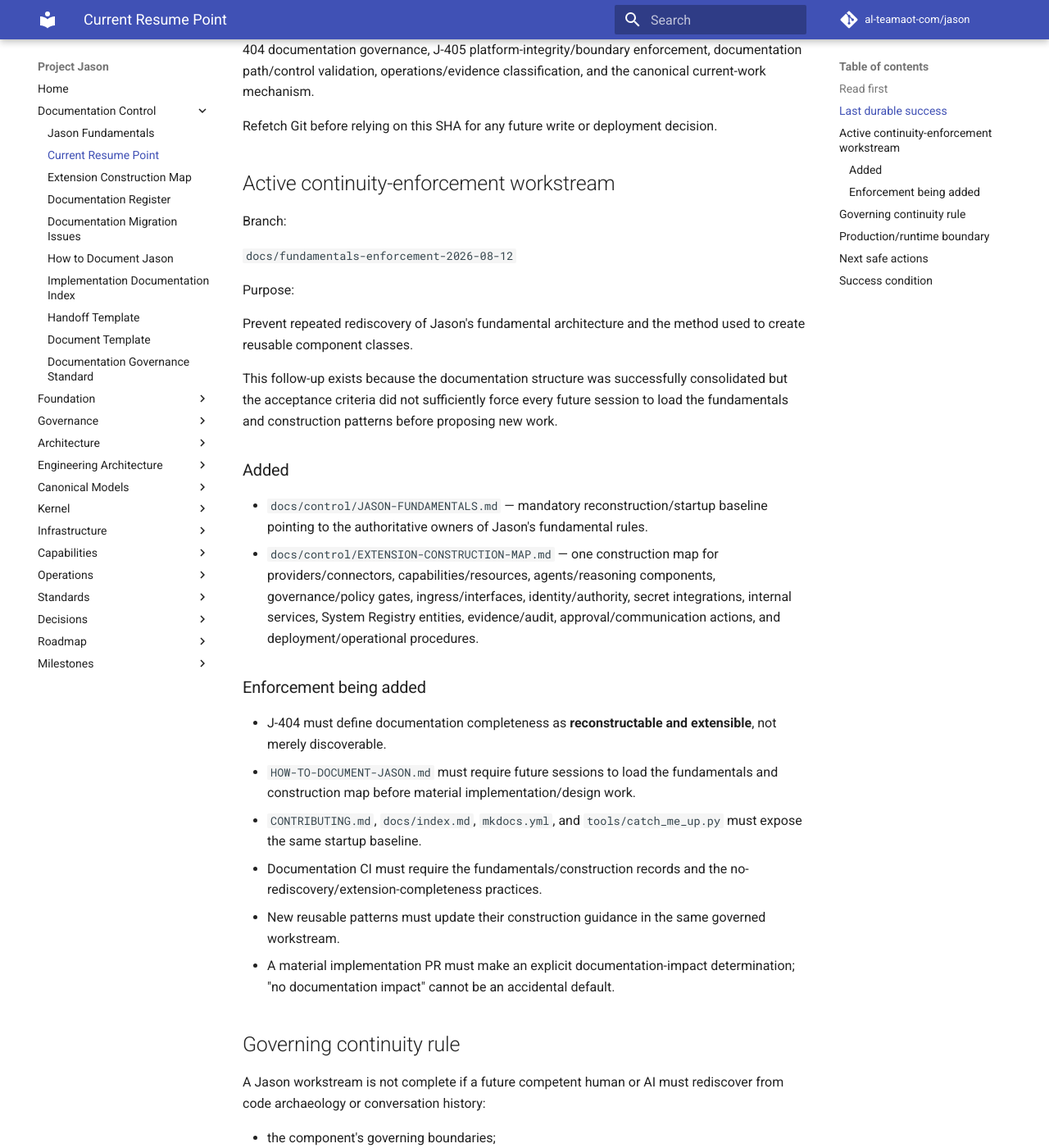
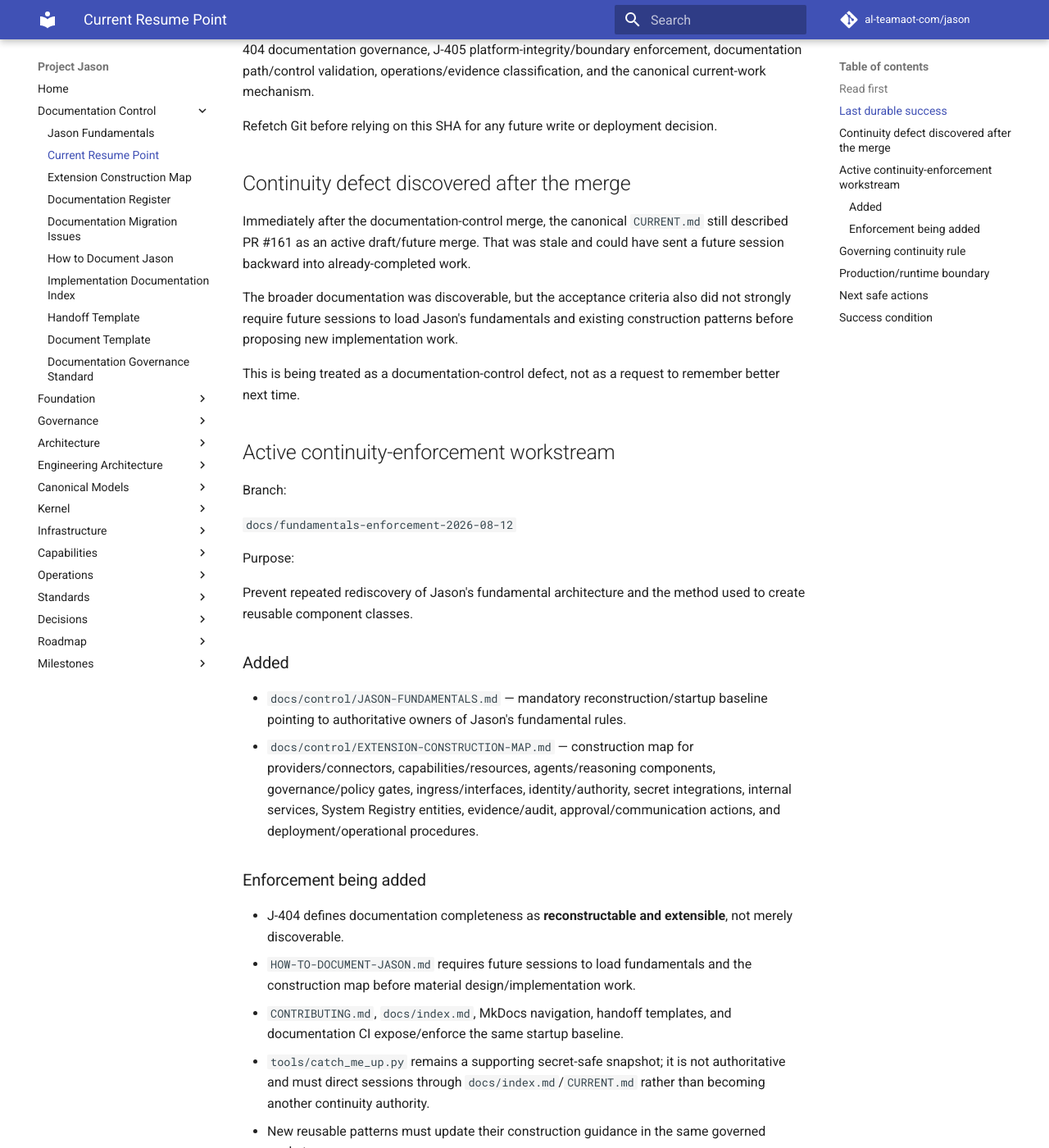
Before and after one commit to al-teamaot-com/jason, an MkDocs documentation site: the page built from docs/control/CURRENT.md, in a window 1280 px wide and 1400 px high, scrolled down 1115 px. Shown: the whole window at 82% size. Built offline with MkDocs 1.6.1 and Material for MkDocs 9.7.7, drawn with Linux system fonts in a browser that asks for light colours; comment, search, counter and statistics services are not loaded; some of the changed text lies outside the part shown.

Commit message:
Record the stale-current defect and continuity correction

```diff
--- a/docs/control/CURRENT.md
+++ b/docs/control/CURRENT.md
@@ -31,6 +31,14 @@ That merge established `docs/` as Jason's single human-facing documentation cont
 
 Refetch Git before relying on this SHA for any future write or deployment decision.
 
+## Continuity defect discovered after the merge
+
+Immediately after the documentation-control merge, the canonical `CURRENT.md` still described PR #161 as an active draft/future merge. That was stale and could have sent a future session backward into already-completed work.
+
+The broader documentation was discoverable, but the acceptance criteria also did not strongly require future sessions to load Jason's fundamentals and existing construction patterns before proposing new implementation work.
+
+This is being treated as a documentation-control defect, not as a request to remember better next time.
+
 ## Active continuity-enforcement workstream
 
 Branch:
@@ -41,21 +49,19 @@ Purpose:
 
 Prevent repeated rediscovery of Jason's fundamental architecture and the method used to create reusable component classes.
 
-This follow-up exists because the documentation structure was successfully consolidated but the acceptance criteria did not sufficiently force every future session to load the fundamentals and construction patterns before proposing new work.
-
 ### Added
 
-- `docs/control/JASON-FUNDAMENTALS.md` — mandatory reconstruction/startup baseline pointing to the authoritative owners of Jason's fundamental rules.
-- `docs/control/EXTENSION-CONSTRUCTION-MAP.md` — one construction map for providers/connectors, capabilities/resources, agents/reasoning components, governance/policy gates, ingress/interfaces, identity/authority, secret integrations, internal services, System Registry entities, evidence/audit, approval/communication actions, and deployment/operational procedures.
+- `docs/control/JASON-FUNDAMENTALS.md` — mandatory reconstruction/startup baseline pointing to authoritative owners of Jason's fundamental rules.
+- `docs/control/EXTENSION-CONSTRUCTION-MAP.md` — construction map for providers/connectors, capabilities/resources, agents/reasoning components, governance/policy gates, ingress/interfaces, identity/authority, secret integrations, internal services, System Registry entities, evidence/audit, approval/communication actions, and deployment/operational procedures.
 
 ### Enforcement being added
 
-- J-404 must define documentation completeness as **reconstructable and extensible**, not merely discoverable.
-- `HOW-TO-DOCUMENT-JASON.md` must require future sessions to load the fundamentals and construction map before material implementation/design work.
-- `CONTRIBUTING.md`, `docs/index.md`, `mkdocs.yml`, and `tools/catch_me_up.py` must expose the same startup baseline.
-- Documentation CI must require the fundamentals/construction records and the no-rediscovery/extension-completeness practices.
+- J-404 defines documentation completeness as **reconstructable and extensible**, not merely discoverable.
+- `HOW-TO-DOCUMENT-JASON.md` requires future sessions to load fundamentals and the construction map before material design/implementation work.
+- `CONTRIBUTING.md`, `docs/index.md`, MkDocs navigation, handoff templates, and documentation CI expose/enforce the same startup baseline.
+- `tools/catch_me_up.py` remains a supporting secret-safe snapshot; it is not authoritative and must direct sessions through `docs/index.md`/`CURRENT.md` rather than becoming another continuity authority.
 - New reusable patterns must update their construction guidance in the same governed workstream.
-- A material implementation PR must make an explicit documentation-impact determination; "no documentation impact" cannot be an accidental default.
+- A material implementation PR must make an explicit documentation-impact determination; `no documentation impact` cannot be an accidental default.
 
 ## Governing continuity rule
 
```
Also changed, not shown: other parts of docs/control/CURRENT.md (+5 -5 lines).
